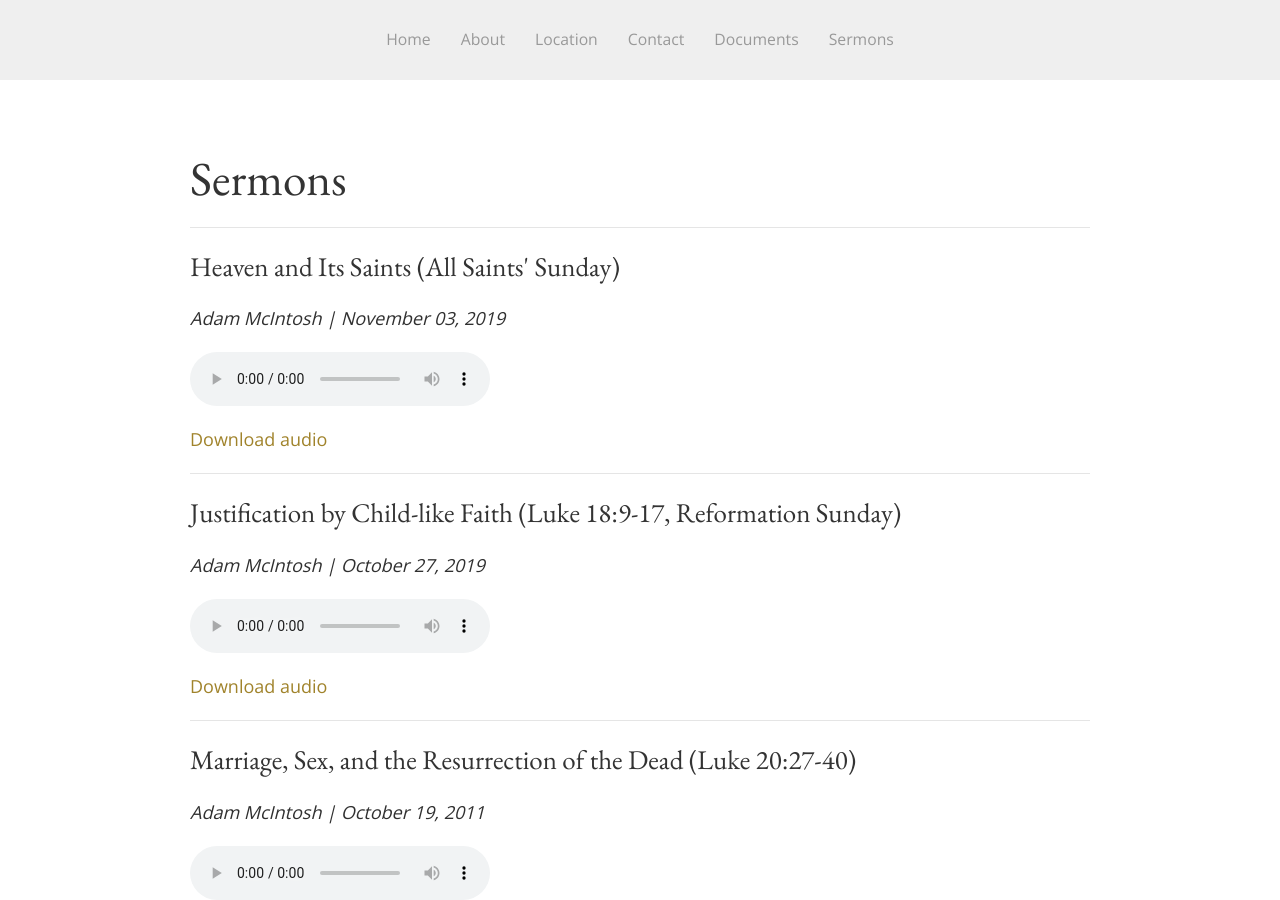
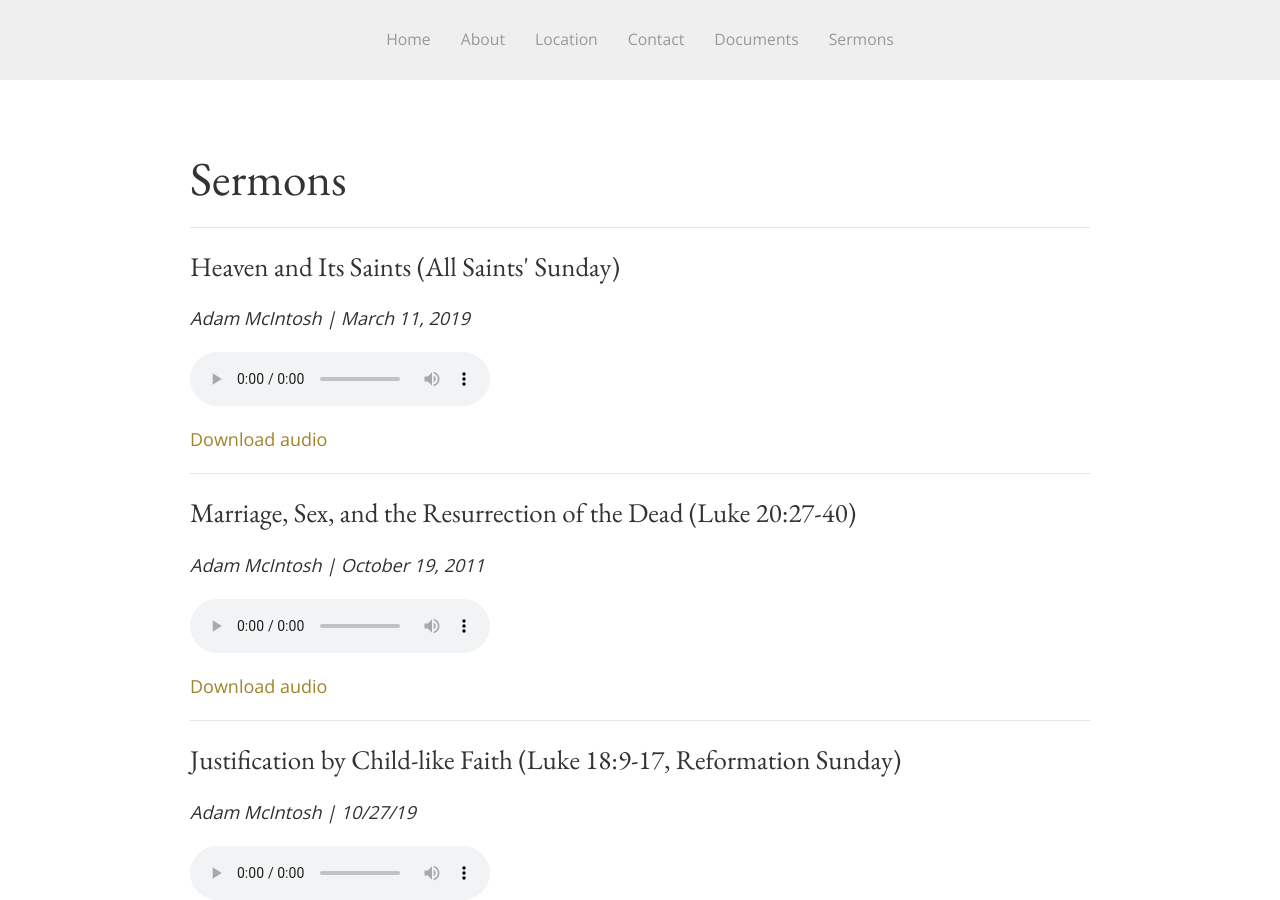
Before and after one commit to SaintDavidsChurch/website, a Jekyll site: the page built from sermons.html, in a window 1280 px wide and 900 px high. Built offline with Jekyll 4.4.1, drawn with Linux system fonts in a browser that asks for light colours.

Commit message:
Updated by InferCMS

```diff
--- a/_data/sermons.yml
+++ b/_data/sermons.yml
@@ -1,5 +1,5 @@
 - title: Heaven and Its Saints (All Saints' Sunday)
-  date: 2019-11-3
+  date: 11/3/2019
   preacher: Adam McIntosh
   audio_file: https://saintdavids.church/assets/sermons/Adam-McIntosh_November3-2019_AllSaints.mp3
 - title: Marriage, Sex, and the Resurrection of the Dead (Luke 20:27-40)
@@ -7,6 +7,6 @@
   preacher: Adam McIntosh
   audio_file: sermons/Adam-McIntosh_November10-2019_Luke20.27-40.mp3
 - title: Justification by Child-like Faith (Luke 18:9-17, Reformation Sunday)
-  date: '2019-10-27'
+  date: 10/27/19
   preacher: Adam McIntosh
   audio_file: https://saintdavids.church/assets/sermons/Adam-McIntosh_October27-2019_Luke18.9-17_reformation.mp3
```
